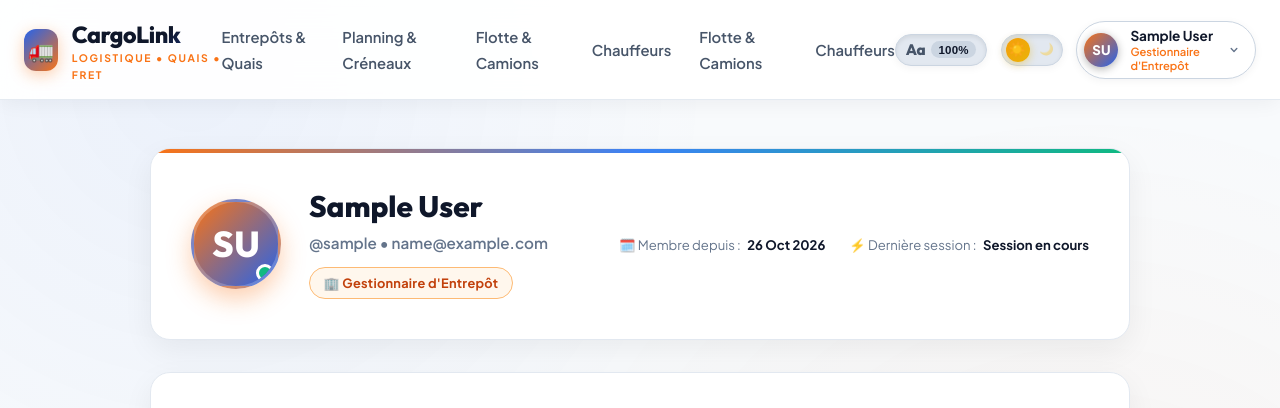
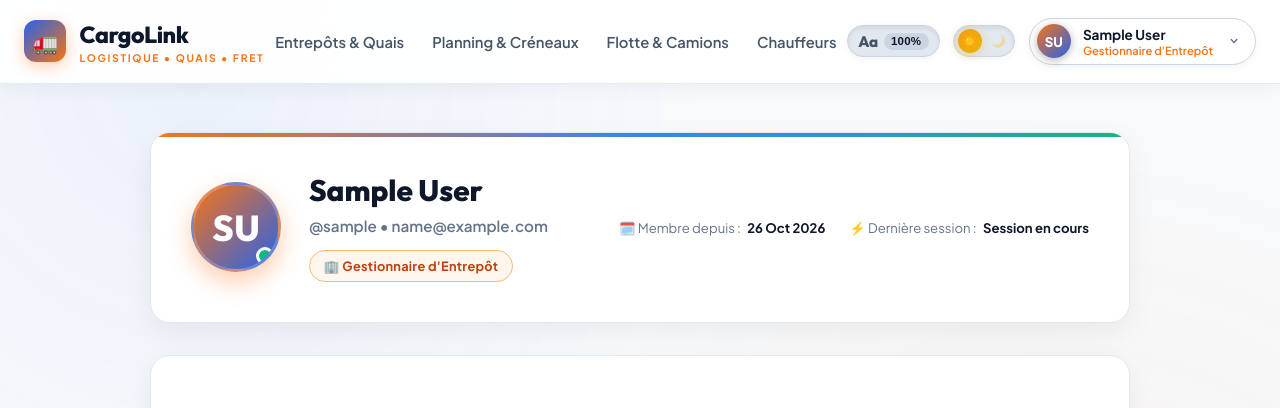
Before and after one commit to Mutedly007/CargoLink, a Django app: page /profile/ in a window 1280 px wide. Shown: the top 408 px of the page. Run offline with Django 5.2, Linux system fonts and the light colour scheme; the visitor is signed in with stand-in values (Sample User, id 1); data comes from the database, SQL or seed files in the repository.

Commit message:
fix(nav): suppression des liens d'ancrage orphelins #flotte et #chauffeurs

```diff
--- a/landing/templates/landing/base.html
+++ b/landing/templates/landing/base.html
@@ -45,8 +45,6 @@
                 <li class="nav-item"><a href="{% url 'entrepots:entrepot_list' %}">Entrepôts & Quais</a></li>
                 <li class="nav-item"><a href="{% url 'creneaux:creneau_list' %}">Planning & Créneaux</a></li>
                 <li class="nav-item"><a href="{% url 'camions:camion_list' %}">Flotte & Camions</a></li>
-                <li class="nav-item"><a href="{% url 'landing' %}#chauffeurs">Chauffeurs</a></li>
-                <li class="nav-item"><a href="{% url 'landing' %}#flotte">Flotte & Camions</a></li>
                 <li class="nav-item"><a href="{% url 'chauffeurs:chauffeur_list' %}">Chauffeurs</a></li>
             </ul>
 
@@ -230,8 +228,6 @@
                     <li><a href="{% url 'entrepots:entrepot_list' %}">Gestion des Entrepôts & Quais</a></li>
                     <li><a href="{% url 'creneaux:creneau_list' %}">Réservation de Créneaux</a></li>
                     <li><a href="{% url 'camions:camion_list' %}">Suivi de Flotte & Camions</a></li>
-                    <li><a href="{% url 'landing' %}#chauffeurs">Portail Chauffeurs</a></li>
-                    <li><a href="{% url 'landing' %}#flotte">Suivi de Flotte & Camions</a></li>
                     <li><a href="{% url 'chauffeurs:chauffeur_list' %}">Portail Chauffeurs</a></li>
                 </ul>
             </div>
```
